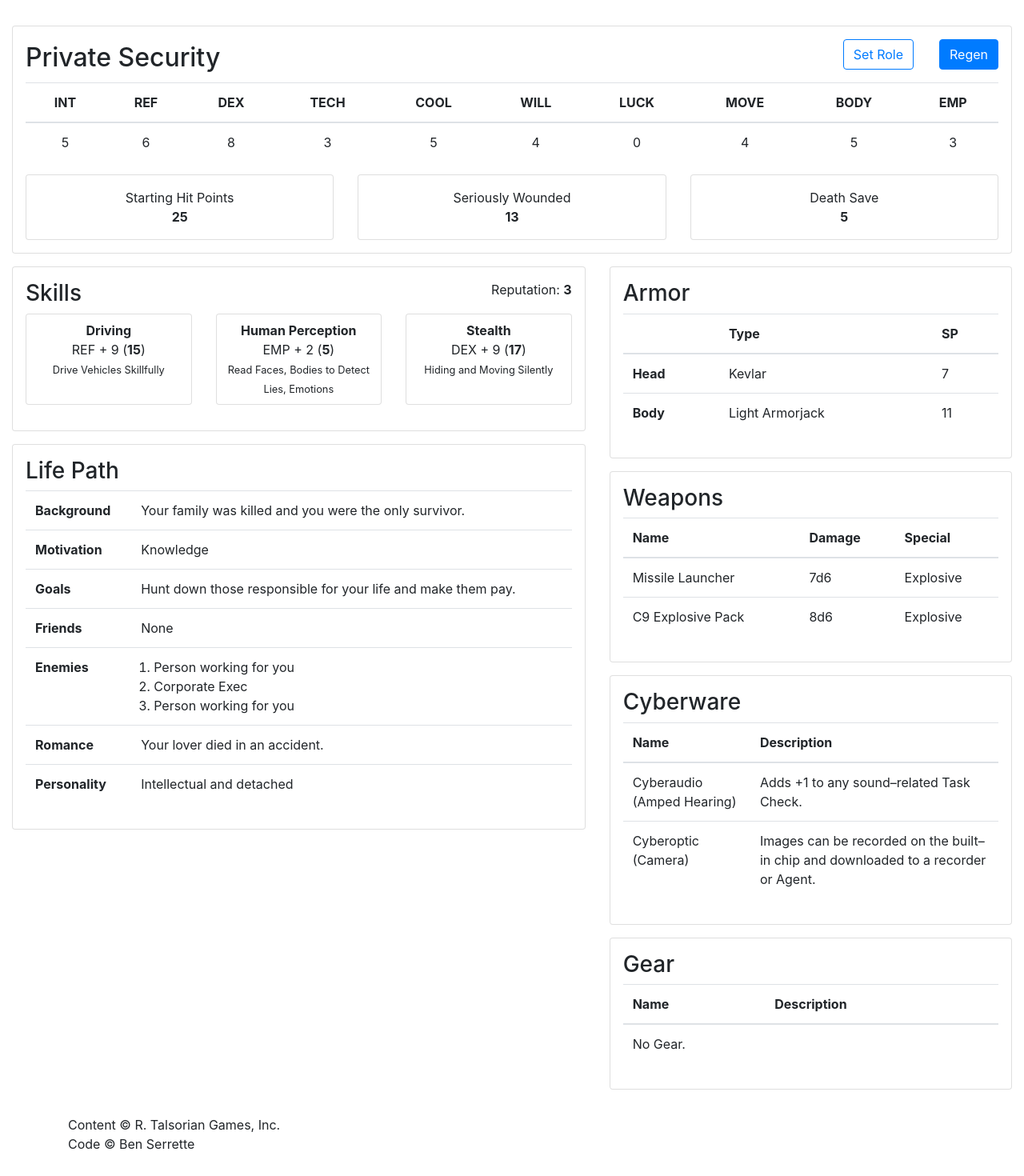
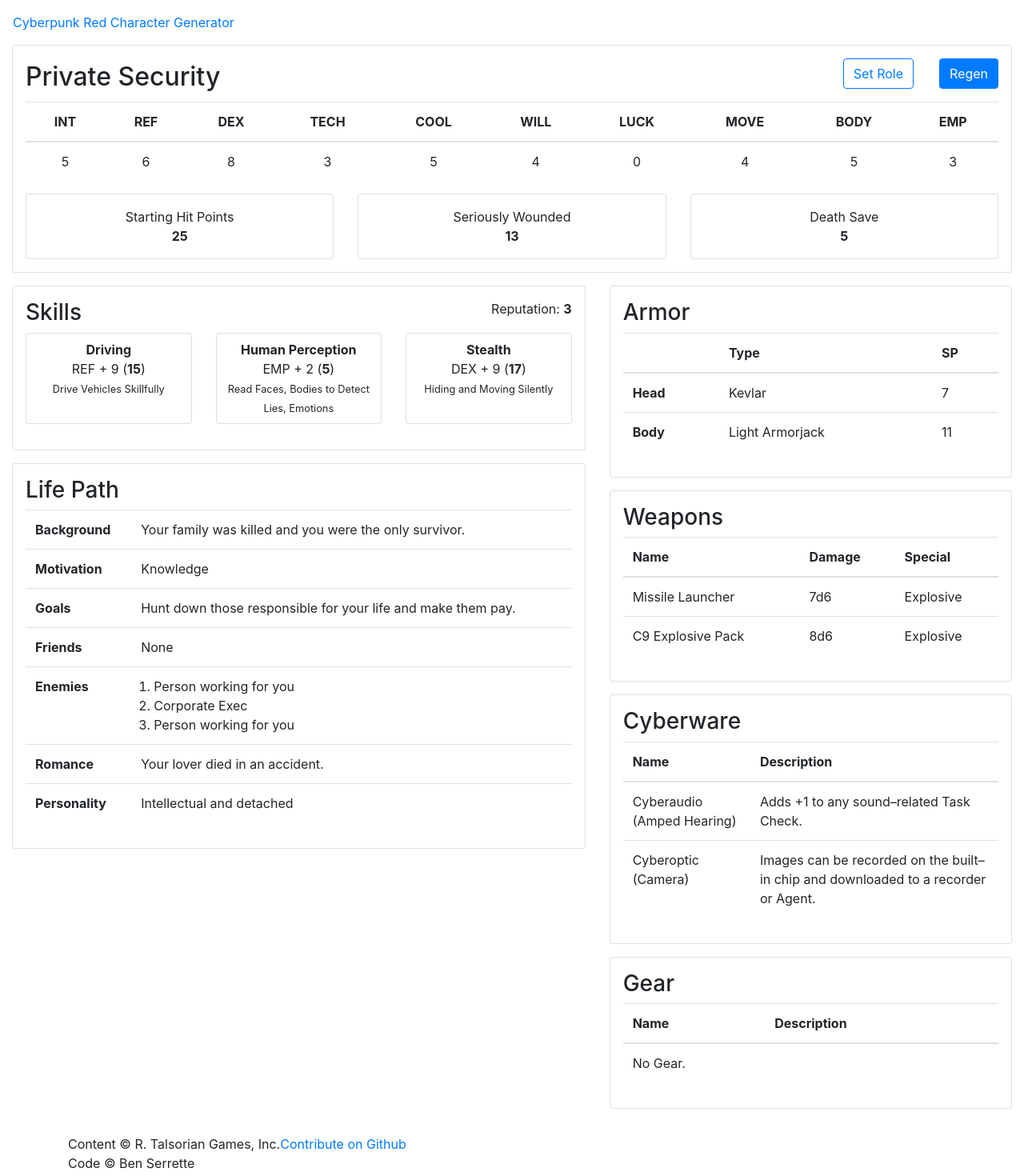
Before and after one commit to benabus/cyberpunk-red-character-generator, a Vue app: page / in a window 1280 px wide. Shown: the top 1470 px of the page at 80% size. Built offline with nearby package versions, Linux system fonts and the light colour scheme.

Commit message:
Adds some branding.

```diff
--- a/src/App.vue
+++ b/src/App.vue
@@ -4,16 +4,29 @@
               href="https://stackpath.bootstrapcdn.com/bootstrap/4.3.1/css/bootstrap.min.css"
               integrity="sha384-ggOyR0iXCbMQv3Xipma34MD+dH/1fQ784/j6cY/iJTQUOhcWr7x9JvoRxT2MZw1T"
               crossorigin="anonymous">
-
+        <div class="p-3">
+            <a href="https://cyberpunk-char-gen.neocities.org/">Cyberpunk Red Character Generator</a>
+        </div>
         <router-view />
 
-        <footer class="footer container py-3">
-            Content &copy; R. Talsorian Games, Inc.
-            <br />
-            Code &copy; Ben Serrette
+        <footer class="footer container py-3 d-flex ">
+            <div>
+                Content &copy; R. Talsorian Games, Inc.
+                <br />
+                Code &copy; Ben Serrette
+            </div>
+            <div>
+                <a href="https://github.com/benabus/cyberpunk-red-character-generator">Contribute on Github</a>
+            </div>
         </footer>
     </div>
 </template>
-
+<script>
+    export default {
+        mounted: function(){
+            document.title="Cyberpunk Red Character Generator";
+        }
+    }
+</script>
 <style lang="scss">
 </style>
--- a/src/views/Home.vue
+++ b/src/views/Home.vue
@@ -1,9 +1,5 @@
 <template>
     <div class="home">
-        <div class="container p-3">
-
-        </div>
-
         <div v-if="character"
              class="container-fluid">
 
```
